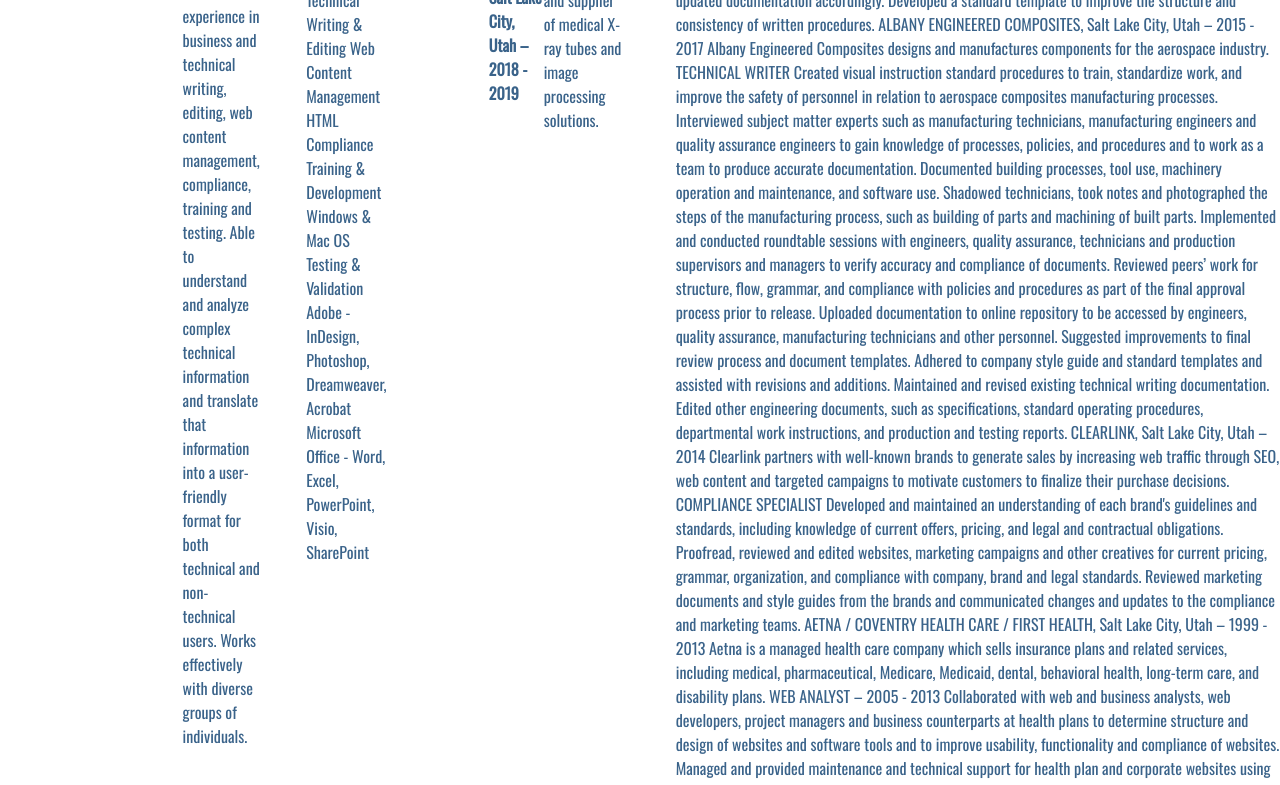
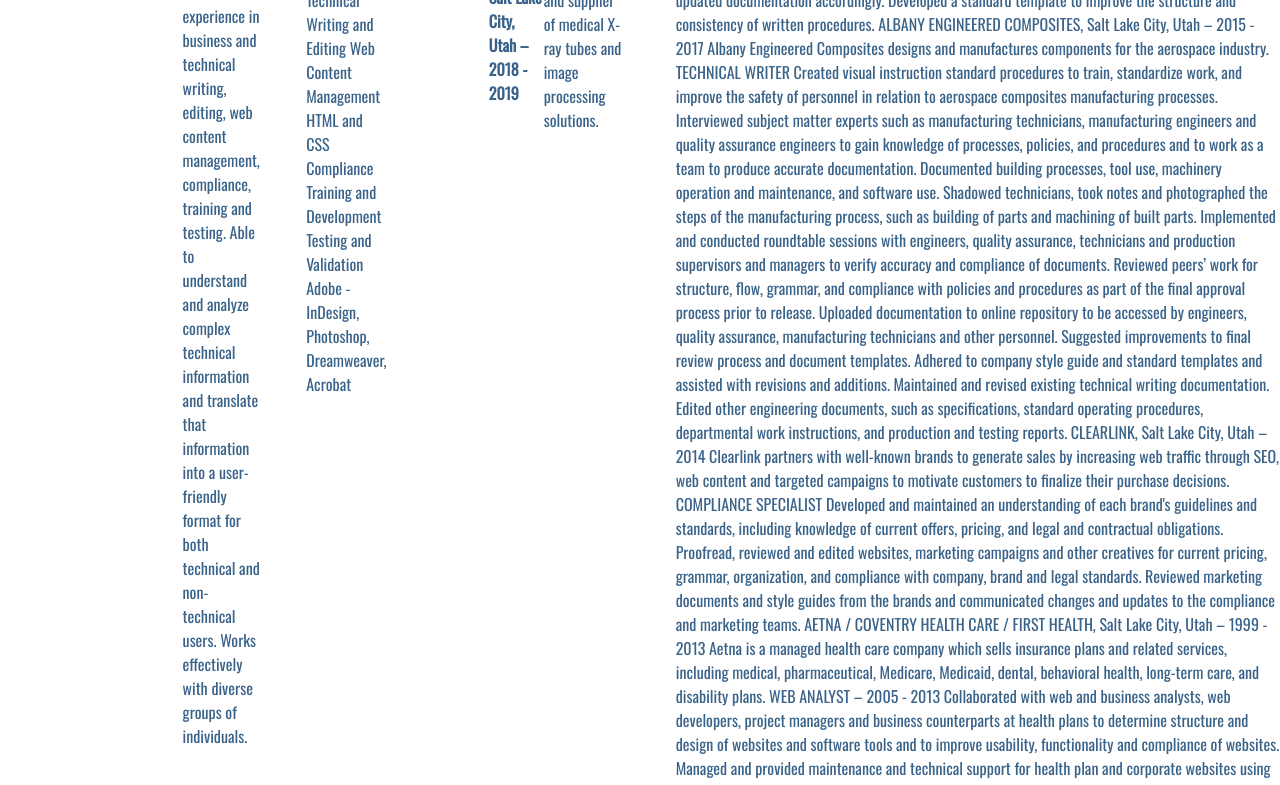
Before and after one commit to telfordtami/tami-portfolio-project, a plain HTML site: page resume.html in a window 1280 px wide. Shown: the part 384-1169 px from the top of the page. Drawn offline with nearby package versions, Linux system fonts and the light colour scheme.

Commit message:
resume page changes

```diff
--- a/resume.html
+++ b/resume.html
@@ -41,17 +41,14 @@
 
         <h3>SKILLS</h3>
 
-            Business Writing & Editing
-            Technical Writing & Editing
+            Business Writing and Editing
+            Technical Writing and Editing
             Web Content Management
-            HTML
+            HTML and CSS
             Compliance
-            Training & Development
-            Windows & Mac OS
-            Testing & Validation
+            Training and Development
+            Testing and Validation
             Adobe - InDesign, Photoshop, Dreamweaver, Acrobat
-            Microsoft Office - Word, Excel, PowerPoint, Visio, SharePoint
-
 
         <h3>PROFESSIONAL EXPERIENCE</h3>
 
```
